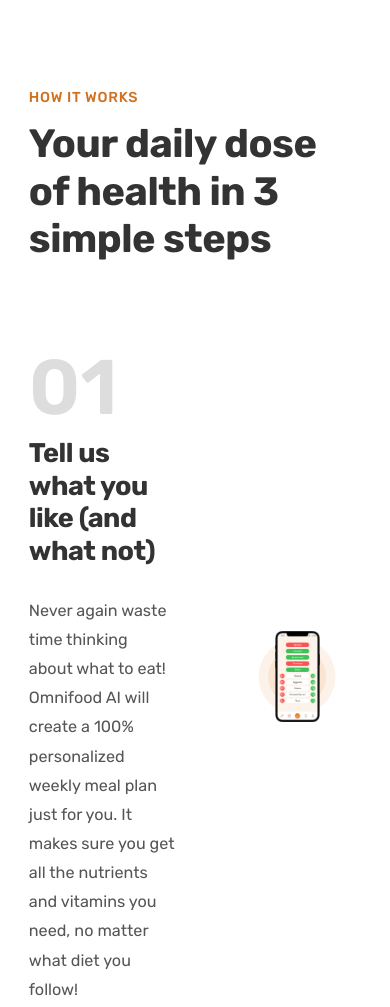
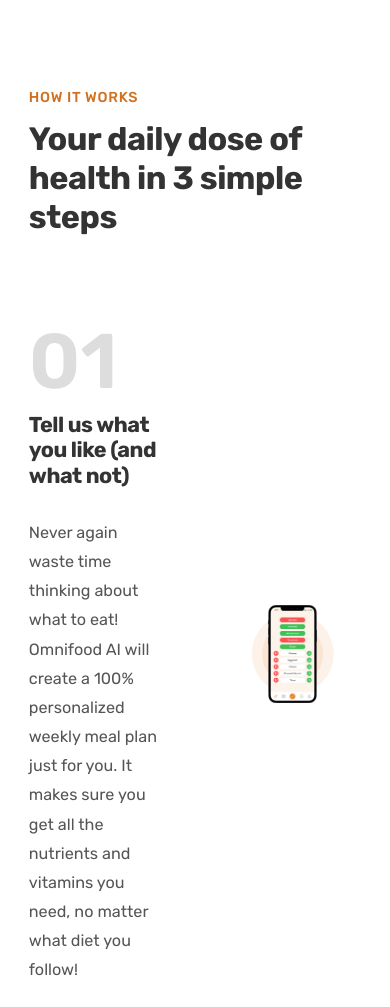
Before and after one commit to SuperUser-Gump/Omnifood, a website: page index.html in a window 390 px wide. Shown: the part 1000-2007 px from the top of the page. Drawn offline with nearby package versions, Linux system fonts and the light colour scheme.

Commit message:
style: Update font size in media query
- Decreased the font size for secondary and tertiary headings.

```diff
--- a/css/queries.css
+++ b/css/queries.css
@@ -24,4 +24,12 @@
   html {
     font-size: 56.25%;
   }
+
+  .heading-secondary {
+    font-size: 3.6rem;
+  }
+
+  .heading-tertiary {
+    font-size: 2.4rem;
+  }
 }
```
